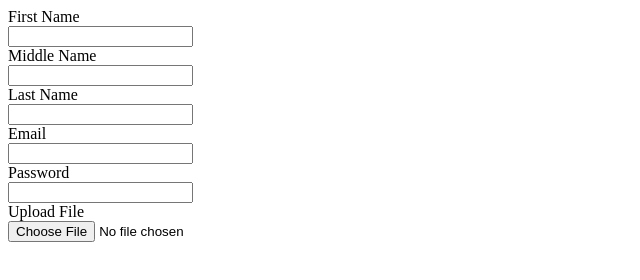
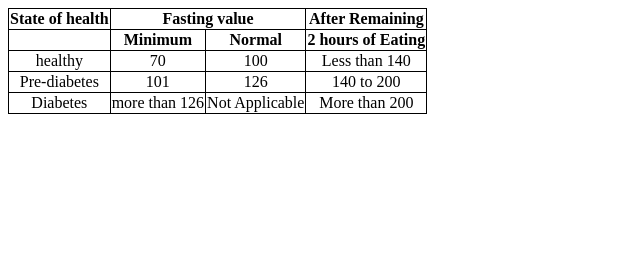
Before and after one commit to PraveenKumar263/netlify-day08, a plain HTML site: page index.html in a window 1280 px wide. Shown: the whole page, without its empty margins (0-640 px from the left). Drawn offline with Linux system fonts and the light colour scheme.

Commit message:
Creating table

```diff
--- a/index.html
+++ b/index.html
@@ -1,23 +1,152 @@
+<!-- 1. Div ,section, article
+ 2. Intro to css
+ 3.Types of css
+ 4.Types of selectors
+ 5. Tables and col span attribute..
+
+ 1. Create a form which collects the following details
+
+ first name
+ middle name
+ last name
+ email
+ password
+ Uplaod a file
+
+
+ deploy the above form in netlify
+
+ div was intro in html4
+ div represents the division / section in the document
+
+
+ section was division's 2.0 version
+ grouping the elements under a common elements
+
+article:
+
+
+Intro to css:
+CSS: cascaded style sheet
+
+3 types of CSS ar e there:
+1.inline css
+2.Internal css
+3.External css
+
+Inline CSS:
+It can be applied using the style attribute...
+Syntax: <div style="background-color:green"></div>
+here style represents the attribute...
+
+Internal CSS:
+using the style tag...
+<style>
+
+
+
+</style>
+
+
+here the concept of selectors..
+class
+id selectors
+tag selectors
+* universal selectors
+
+
+
+class selectors:
+Syntax:
+.classname{
+    propertyname:value
+}
+class selectors are used to apply for more than 1 elements
+
+
+when we apply both inline as well as internal css to the same element
+then inlince css will have the highest priority...
+inline css > internal  css >  external css
+
+
+id selector:
+syntax:
+#idname{
+    propertyname:value
+}
+id selector is applicable for only one element
+id selectors must be unique...
+
+in terms of selectors:
+
+id>class>tag selectors
+
+
+tag selectors:
+syntax:
+tagname{
+    propertyname:value
+}
+
+
+
+!important
+The keyword is used when you need to override the default priorities... -->
 <!DOCTYPE html>
 <html lang="en">
+
 <head>
     <meta charset="UTF-8">
-    <title>Html class</title>
+    <meta name="viewport" content="width=device-width, initial-scale=1.0">
+    <title>Document</title>
+    <style>
+     table,th,td{
+        border: 1px solid black;
+        border-collapse: collapse;
+        text-align: center;
+     }
+    </style>
 </head>
+
 <body>
-    <form>
-     <label for="firstName">First Name</label><br>
-     <input type="text" name="firstName" id="firstName"><br>
-     <label for="middleName">Middle Name</label><br>
-     <input type="text" name="middleName" id="middleName"><br>
-     <label for="lastName">Last Name</label><br>
-     <input type="text" name="lastName" id="lastName"><br>
-     <label for="email">Email</label><br>
-     <input type="email" name="email" id="email"><br>
-     <label for="password">Password</label><br>
-     <input type="password" name="password" id="password"><br>
-     <label for="uploadFile">Upload File</label><br>
-     <input type="file" name="" id="uploadFile">
-    </form>
+    <table>
+        <thead>
+            <tr>
+                <th>State of health</th>
+                <th colspan="2">Fasting value</th>
+                <th>After Remaining</th>
+            </tr>
+        </thead>
+
+        <tbody>
+            <tr>
+                <td></td>
+                <td style="font-weight: bold;">Minimum</td>
+                <td style="font-weight: bold;">Normal</td>
+                <td style="font-weight: bold;">2 hours of Eating</td>
+            </tr>
+
+            <tr>
+                <td>healthy</td>
+                <td>70</td>
+                <td>100</td>
+                <td>Less than 140</td>
+            </tr>
+
+            <tr>
+                <td>Pre-diabetes</td>
+                <td>101</td>
+                <td>126</td>
+                <td>140 to 200</td>
+            </tr>
+
+            <tr>
+                <td>Diabetes</td>
+                <td>more than 126</td>
+                <td>Not Applicable</td>
+                <td>More than 200</td>
+            </tr>
+        </tbody>
+    </table>
 </body>
 </html>
```
